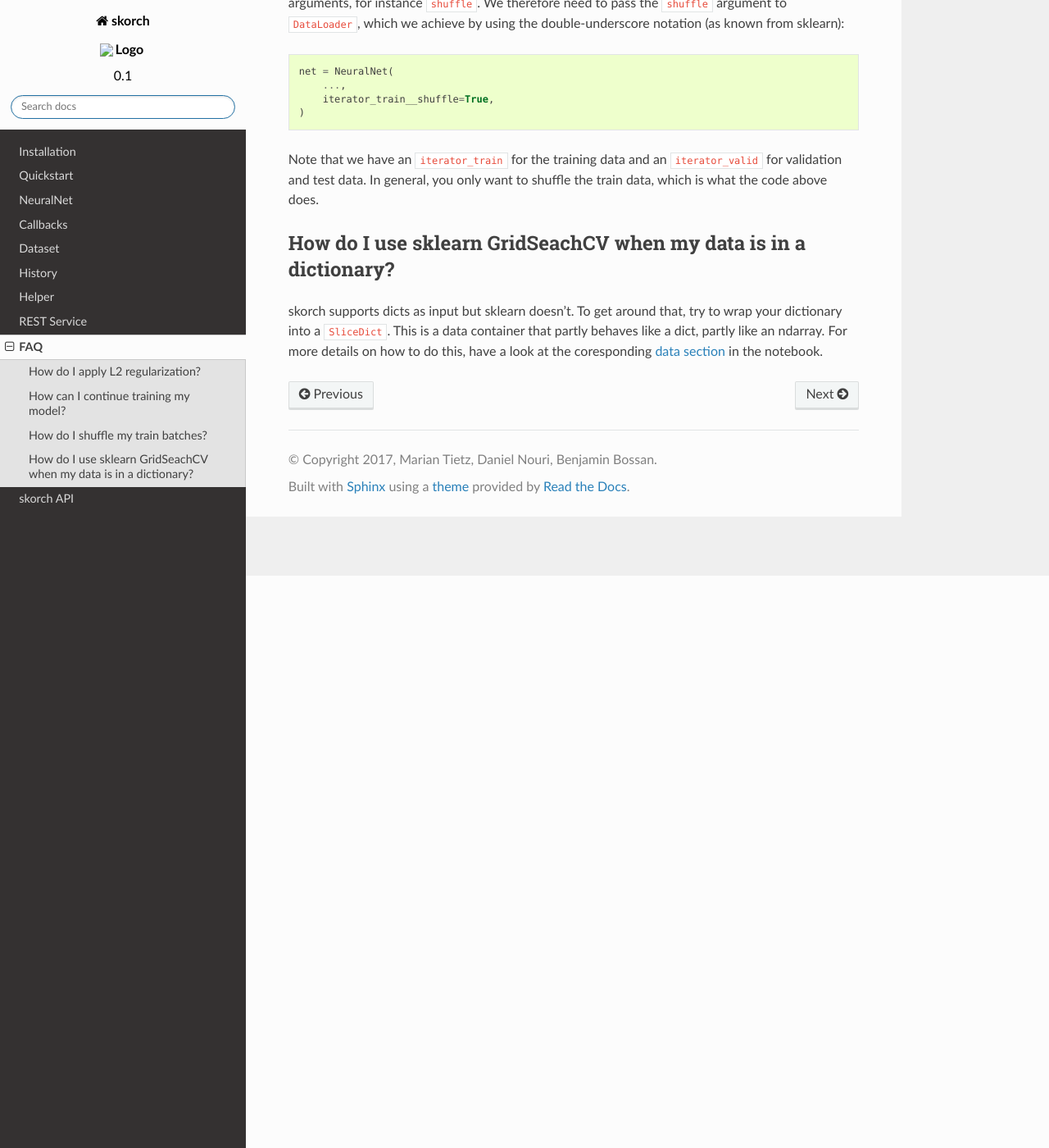
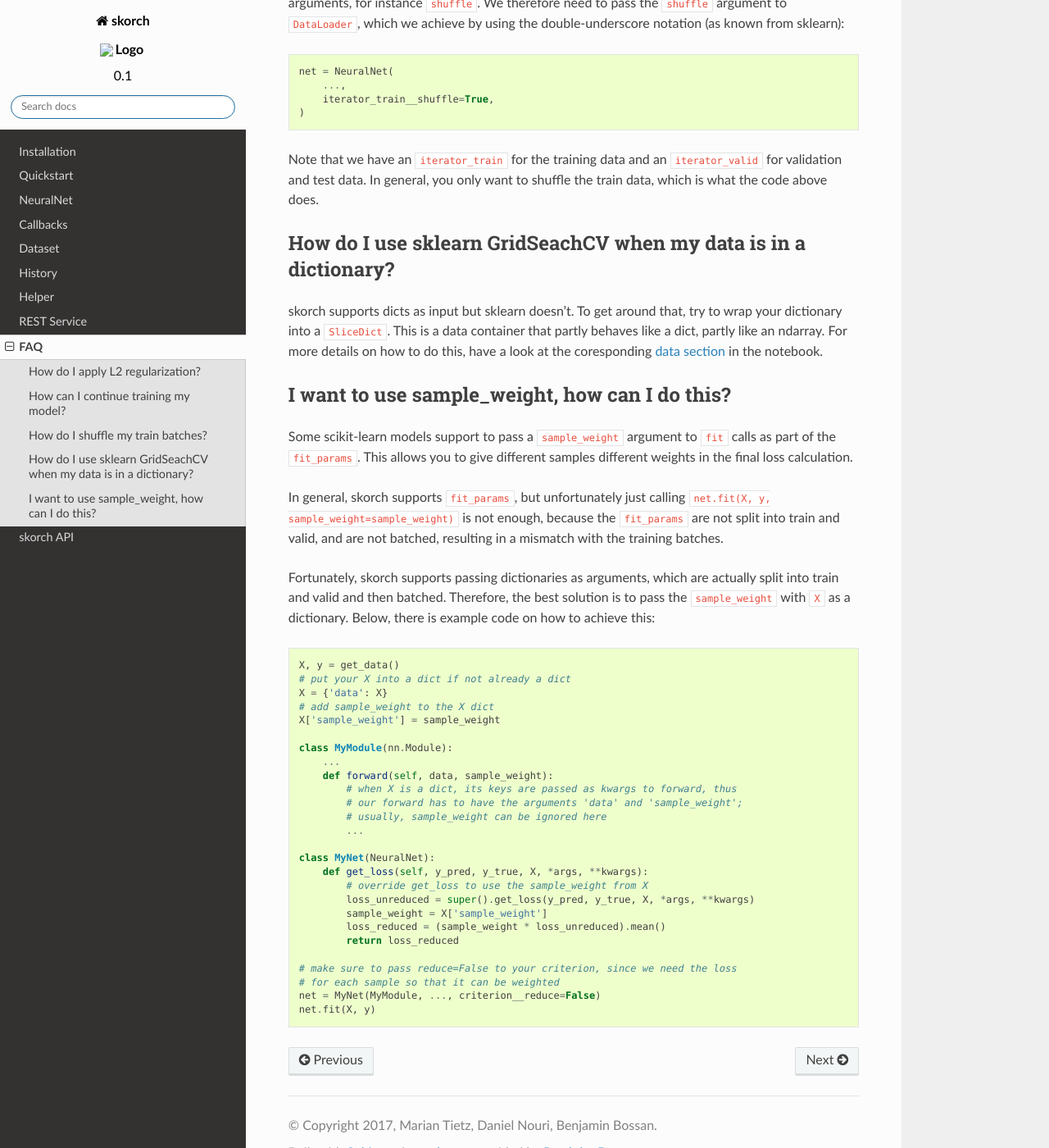
Before and after one commit to skorch-dev/skorch, a Sphinx documentation site: the page built from docs/user/FAQ.rst, in a window 1280 px wide and 1400 px high, scrolled down 698 px. Shown: the whole window at 82% size. Built offline with Sphinx 7.4.7 and the Read the Docs theme 2.0.0, drawn with Linux system fonts in a browser that asks for light colours.

Commit message:
Add an A to FAQ that explains how to use sample_weight.

```diff
--- a/docs/user/FAQ.rst
+++ b/docs/user/FAQ.rst
@@ -61,3 +61,51 @@ more details on how to do this, have a look at the coresponding
 `data section
 <https://nbviewer.jupyter.org/github/dnouri/skorch/blob/master/notebooks/Advanced_Usage.ipynb#Working-with-sklearn-FunctionTransformer-and-GridSearch>`__
 in the notebook.
+
+
+I want to use sample_weight, how can I do this?
+-----------------------------------------------
+
+Some scikit-learn models support to pass a ``sample_weight`` argument
+to ``fit`` calls as part of the ``fit_params``. This allows you to
+give different samples different weights in the final loss
+calculation.
+
+In general, skorch supports ``fit_params``, but unfortunately just
+calling ``net.fit(X, y, sample_weight=sample_weight)`` is not enough,
+because the ``fit_params`` are not split into train and valid, and are
+not batched, resulting in a mismatch with the training batches.
+
+Fortunately, skorch supports passing dictionaries as arguments, which
+are actually split into train and valid and then batched. Therefore,
+the best solution is to pass the ``sample_weight`` with ``X`` as a
+dictionary. Below, there is example code on how to achieve this:
+
+.. code:: python
+
+    X, y = get_data()
+    # put your X into a dict if not already a dict
+    X = {'data': X}
+    # add sample_weight to the X dict
+    X['sample_weight'] = sample_weight
+
+    class MyModule(nn.Module):
+        ...
+        def forward(self, data, sample_weight):
+            # when X is a dict, its keys are passed as kwargs to forward, thus
+            # our forward has to have the arguments 'data' and 'sample_weight';
+            # usually, sample_weight can be ignored here
+            ...
+
+    class MyNet(NeuralNet):
+        def get_loss(self, y_pred, y_true, X, *args, **kwargs):
+            # override get_loss to use the sample_weight from X
+            loss_unreduced = super().get_loss(y_pred, y_true, X, *args, **kwargs)
+            sample_weight = X['sample_weight']
+            loss_reduced = (sample_weight * loss_unreduced).mean()
+            return loss_reduced
+
+    # make sure to pass reduce=False to your criterion, since we need the loss
+    # for each sample so that it can be weighted
+    net = MyNet(MyModule, ..., criterion__reduce=False)
+    net.fit(X, y)
```
